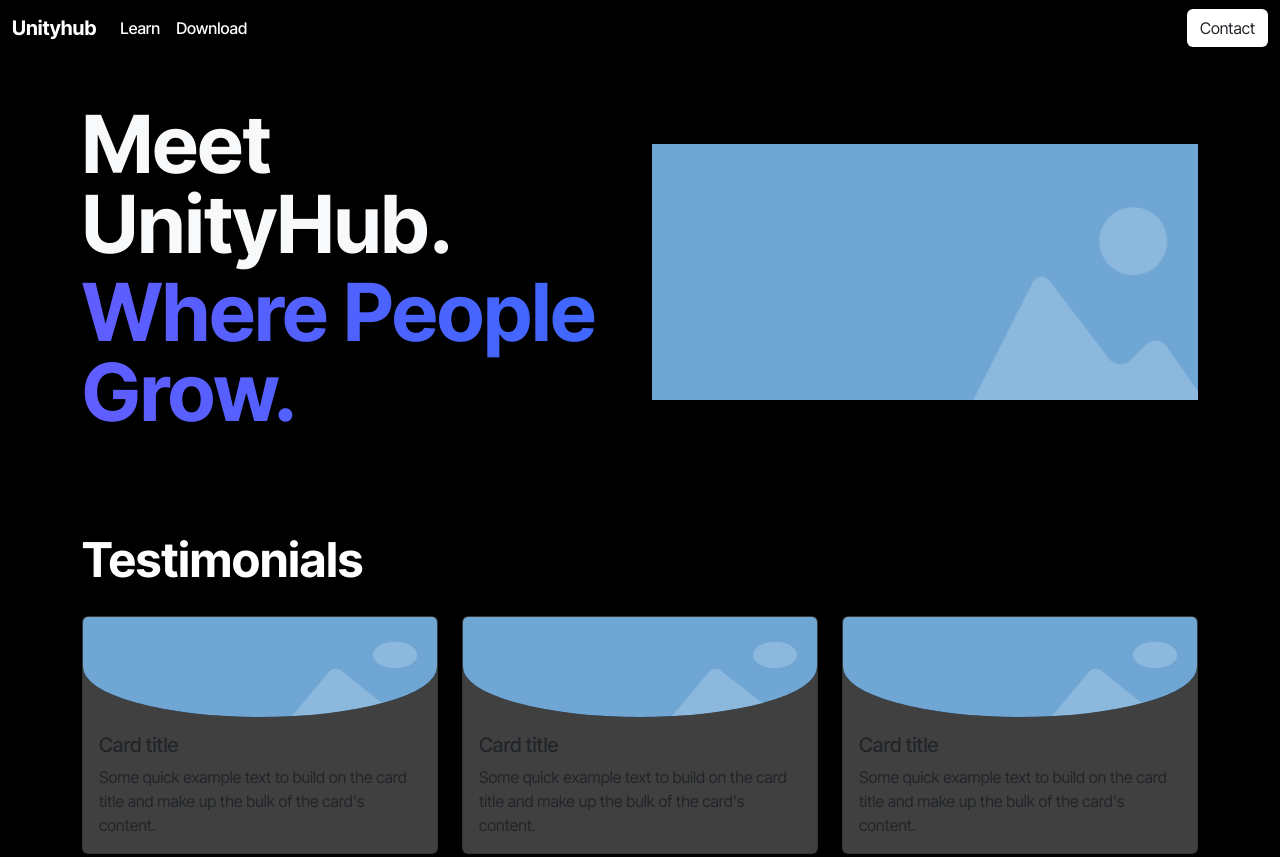
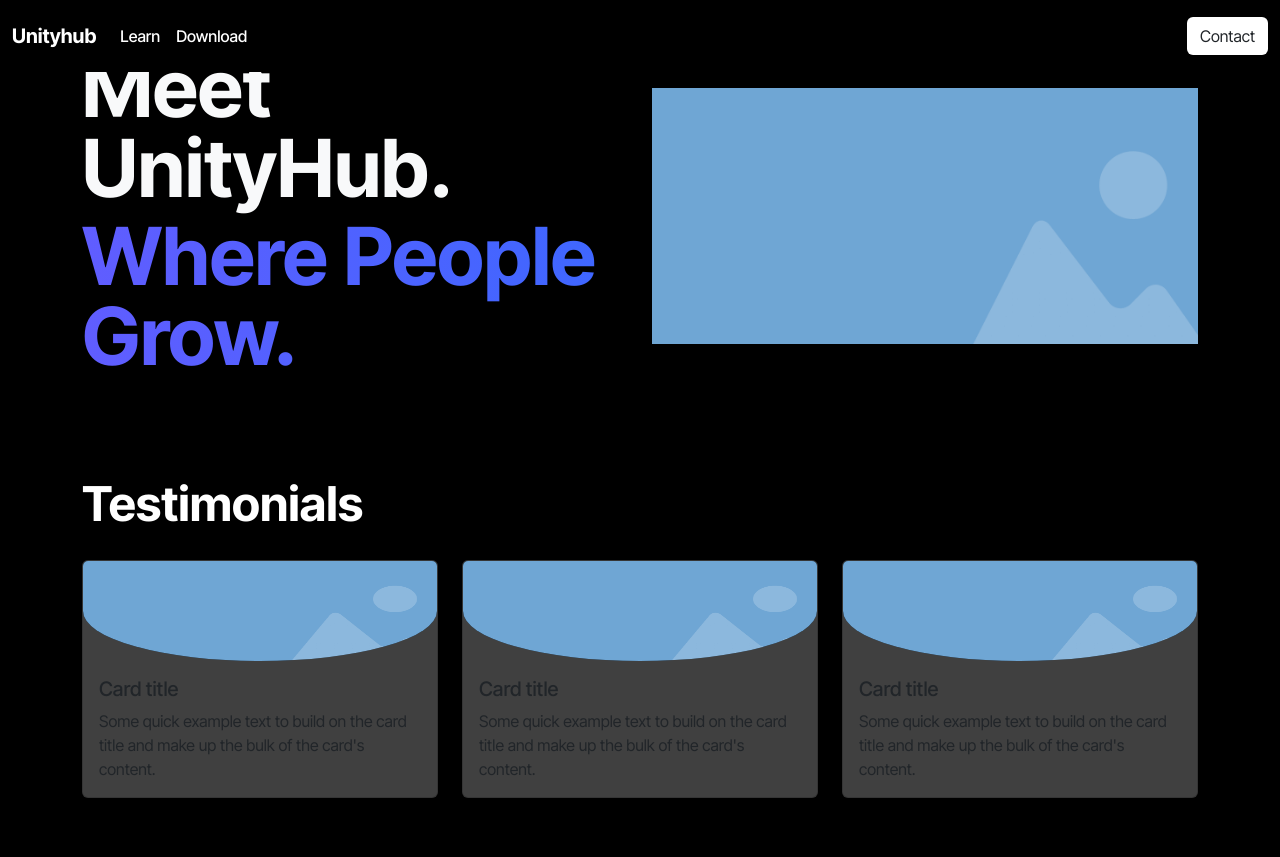
Before and after one commit to AdamPandey/WDF-responsive-website, a website: page index.html in a window 1280 px wide. Shown: the top 857 px of the page. Drawn offline with nearby package versions, Linux system fonts and the light colour scheme; files that its build step writes are made by us from their sources.

Commit message:
Navbar fixed, no errors, working commit for components

```diff
--- a/index.html
+++ b/index.html
@@ -9,10 +9,10 @@
     <link rel="preconnect" href="https://fonts.googleapis.com">
     <link rel="preconnect" href="https://fonts.gstatic.com" crossorigin>
     <link href="https://fonts.googleapis.com/css2?family=Inter+Tight:ital,wght@0,100..900;1,100..900&family=Raleway:ital,wght@0,100..900;1,100..900&display=swap" rel="stylesheet">
-    <nav class="container-fluid navbar navbar-expand-lg">
+    <nav class="container-fluid navbar fixed-top navbar-expand-lg">
         <div class="container-fluid">
           <a class="navbar-brand" href="index.html">Unityhub</a>
-          <div class="nav-items">
+          <div class="nav-items navbar-text">
             <ul class="navbar-nav me-auto mb-2 mb-lg-0">
               <li class="nav-item">
                 <a class="nav-link" href="learn.html">Learn</a>
```
